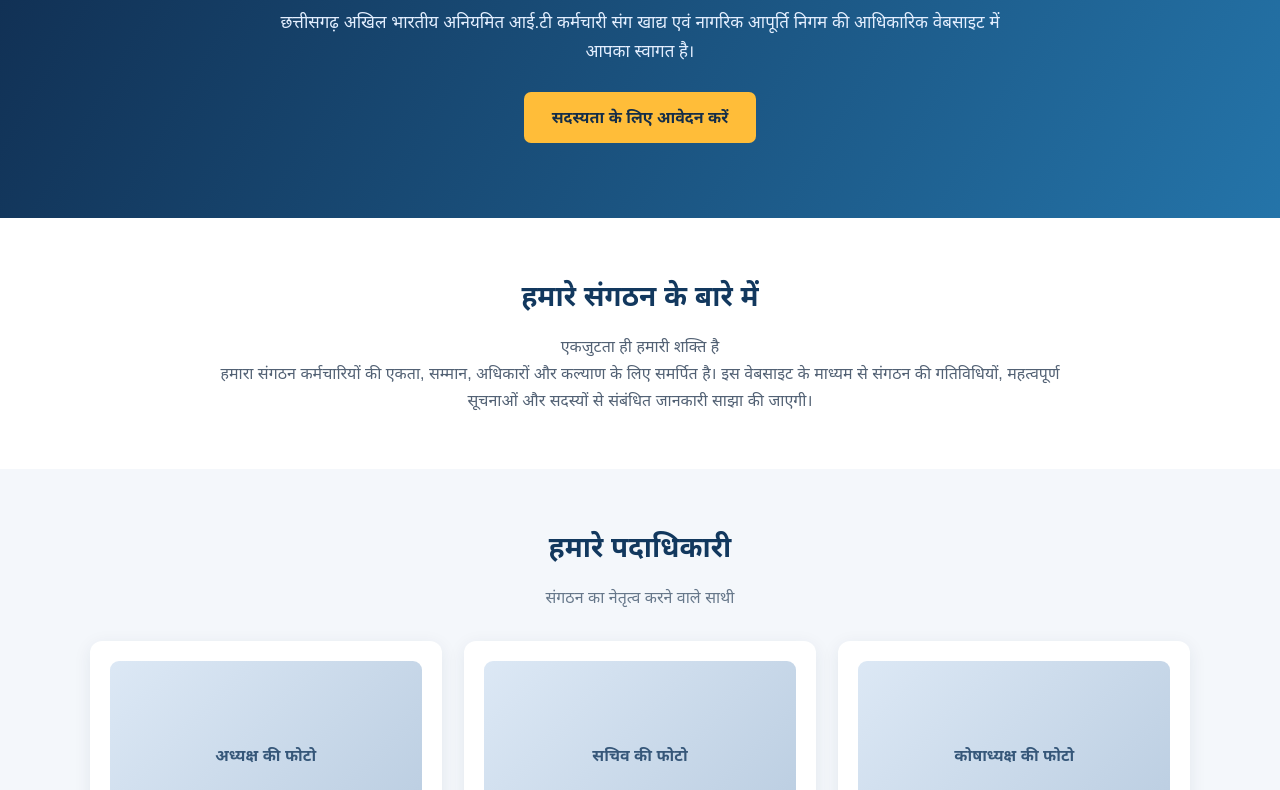
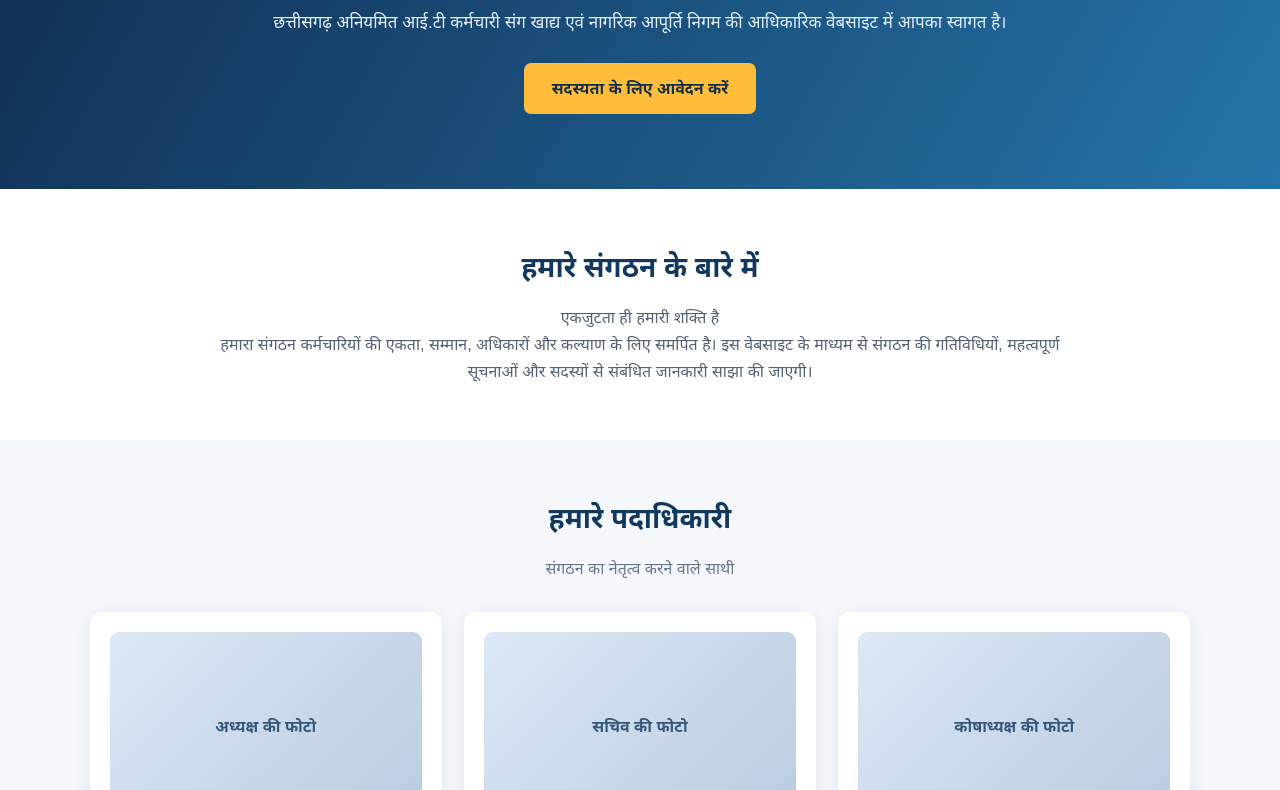
Before and after one commit to rahuldubey30071990-alt/chhattisgarh-it-website, a plain HTML site: page index.html in a window 1280 px wide. Shown: the part 291-1081 px from the top of the page. Drawn offline with Linux system fonts and the light colour scheme.

Commit message:
Update index.html

```diff
--- a/index.html
+++ b/index.html
@@ -275,7 +275,7 @@ footer p {
 <div class="hero" id="home">
   <h2>हमारा संगठन, हमारी एकता</h2>
   <p>
-    छत्तीसगढ़ अखिल भारतीय अनियमित आई.टी कर्मचारी संग
+    छत्तीसगढ़ अनियमित आई.टी कर्मचारी संग
     खाद्य एवं नागरिक आपूर्ति निगम की आधिकारिक वेबसाइट में
     आपका स्वागत है।
   </p>
```
